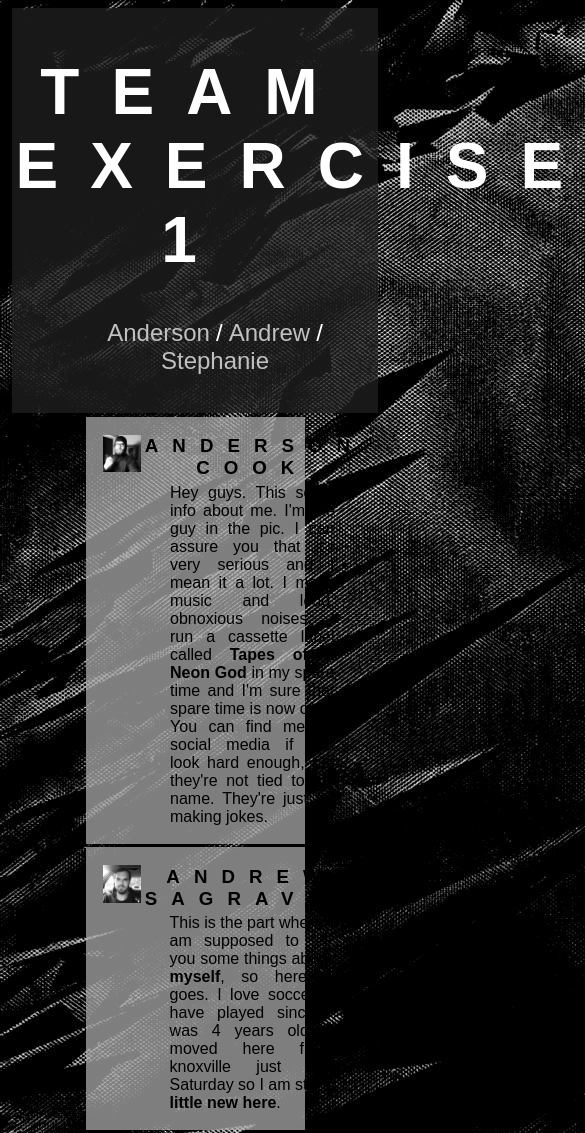
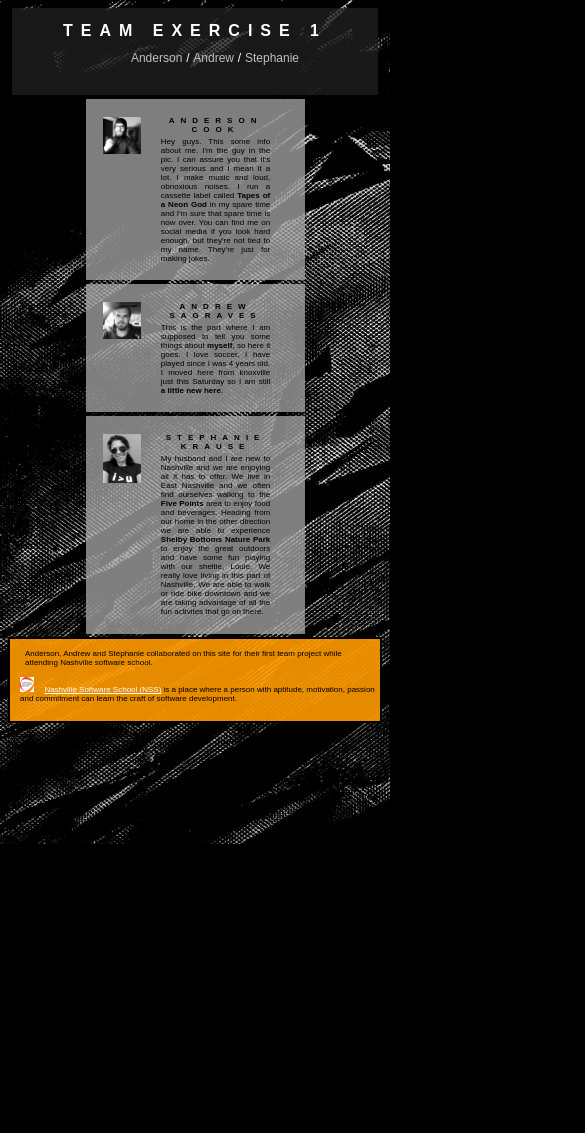
Before and after one commit to andersonmcook/teamexercise1, a plain HTML site: page index.html in a window 390 px wide. Shown: the top 1133 px of the page, 585 px wide, since content can reach past the window. After the commit the page ends 844 px from the top, so only its background shows below. Drawn offline with Linux system fonts and the light colour scheme.

Commit message:
made somewhat responsive

```diff
--- a/index.html
+++ b/index.html
@@ -9,7 +9,7 @@
 	<body>
 		<header>
 			<h1>TEAM EXERCISE 1</h1>
-			<nav>
+			<nav class="small-screen">
 				<ul>
 					<li><a href="#anderson">Anderson</a></li>
 					<li>/</li>
@@ -23,25 +23,25 @@
 		<article id="anderson" class="team-member">
 			<img class="profile-pic" src="img/amc.jpg" alt="living that health goth lifestyle">
 			<div class="profile-info">
-				<h3 class="profile-name">Anderson Cook</h3>
-					<p class="profile-text">Hey guys.  This some info about me.  I'm the guy in the pic.  I can assure you that it's very serious and I mean it a lot.  I make music and loud, obnoxious noises.  I run a cassette label called <a href="http://www.tapesofaneongod.com" target="_blank">Tapes of a Neon God</a> in my spare time and I'm sure that spare time is now over.  You can find me on social media if you look hard enough, but they're not tied to my name.  They're just for making jokes.</p>
+				<h3 class="profile-name small-screen">Anderson Cook</h3>
+					<p class="profile-text small-screen">Hey guys.  This some info about me.  I'm the guy in the pic.  I can assure you that it's very serious and I mean it a lot.  I make music and loud, obnoxious noises.  I run a cassette label called <a href="http://www.tapesofaneongod.com" target="_blank">Tapes of a Neon God</a> in my spare time and I'm sure that spare time is now over.  You can find me on social media if you look hard enough, but they're not tied to my name.  They're just for making jokes.</p>
 			</div>
 		</article>
 		<article id="andrew" class="team-member">
   			 <img class="profile-pic" src="img/aps.jpg">
   			 <div class="profile-info">
-	  			<h3 class="profile-name">Andrew Sagraves</h3>
-					<p class="profile-text">This is the part where I am supposed to tell you some things about <a href="https://www.facebook.com/andrew.sagraves.7" target="_blank">myself</a>, so here it goes. I love soccer, I have played since I was 4 years old. I moved here from knoxville just this Saturday so I am still <a href="http://www.themarysue.com/wp-content/uploads/2015/04/6a0133f5030223970b01b7c6fe3551970b-800wi.jpg" target="_blank">a little new here</a>.</p>
+	  			<h3 class="profile-name small-screen">Andrew Sagraves</h3>
+					<p class="profile-text small-screen">This is the part where I am supposed to tell you some things about <a href="https://www.facebook.com/andrew.sagraves.7" target="_blank">myself</a>, so here it goes. I love soccer, I have played since I was 4 years old. I moved here from knoxville just this Saturday so I am still <a href="http://www.themarysue.com/wp-content/uploads/2015/04/6a0133f5030223970b01b7c6fe3551970b-800wi.jpg" target="_blank">a little new here</a>.</p>
 			</div>
 		</article>
 		<article id="stephanie" class="team-member">
 			<img class="profile-pic" src="img/ssk.jpg">
 			<div class="profile-info">
-				<h3 class="profile-name">Stephanie Krause</h3>
-				<p class="profile-text">My husband and I are new to Nashville and we are enjoying all it has to offer.  We live in East Nashville and we often find ourselves walking to the <a href="http://www.nashvillelifestyles.com/entertainment/a-day-in-five-points" target="_blank">Five Points</a> area to enjoy food and beverages.  Heading from our home in the other direction we are able to experience <a class="profile-link" href="http://www.nashville.gov/Parks-and-Recreation/Nature-Centers-and-Natural-Areas/Shelby-Bottoms-Nature-Center/Shelby-Bottoms-Park.aspx" target="_blank">Shelby Bottoms Nature Park</a> to enjoy the great outdoors and have some fun playing with our sheltie, Louie.  We really love living in this part of Nashville.  We are able to walk or ride bike downtown and we are taking advantage of all the fun activites that go on there.</p>
+				<h3 class="profile-name small-screen">Stephanie Krause</h3>
+				<p class="profile-text small-screen">My husband and I are new to Nashville and we are enjoying all it has to offer.  We live in East Nashville and we often find ourselves walking to the <a href="http://www.nashvillelifestyles.com/entertainment/a-day-in-five-points" target="_blank">Five Points</a> area to enjoy food and beverages.  Heading from our home in the other direction we are able to experience <a class="profile-link" href="http://www.nashville.gov/Parks-and-Recreation/Nature-Centers-and-Natural-Areas/Shelby-Bottoms-Nature-Center/Shelby-Bottoms-Park.aspx" target="_blank">Shelby Bottoms Nature Park</a> to enjoy the great outdoors and have some fun playing with our sheltie, Louie.  We really love living in this part of Nashville.  We are able to walk or ride bike downtown and we are taking advantage of all the fun activites that go on there.</p>
 			</div>
 		</article>
-		<footer class="footer">
+		<footer class="footer small-screen">
 			<p>Anderson, Andrew and Stephanie collaborated on this site for their first team project while attending Nashville software school.</p>
 			<div id="nss-info">
 				<img class="footer-image" src="img/nss.png">
--- a/style.css
+++ b/style.css
@@ -79,10 +79,10 @@ nav a:hover {
     height: 20%;
 }
 
-.profile-name{
+/*.profile-name{
 	display: inline;
 	float: right;
-}
+}*/
 
 .footer {
 	border: 2px solid black;
@@ -113,3 +113,13 @@ footer a {
 	float: left;
 	padding: 0 10px 0 0;
 }
+
+@media screen and (max-width: 700px) {
+	.small-screen {
+		font-size: 50%;
+	}
+
+	h1 {
+		font-size: 100%;
+	}
+}
```
